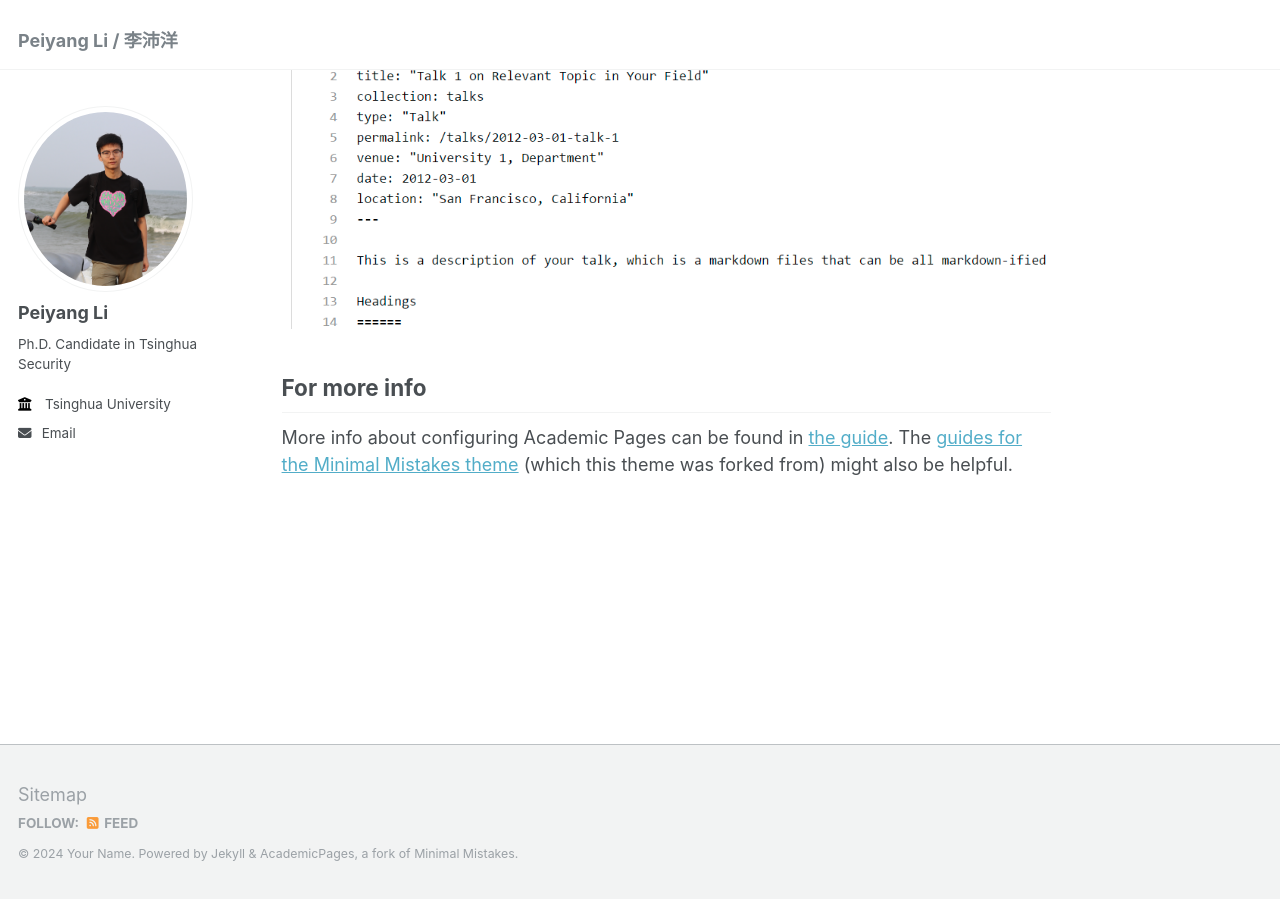
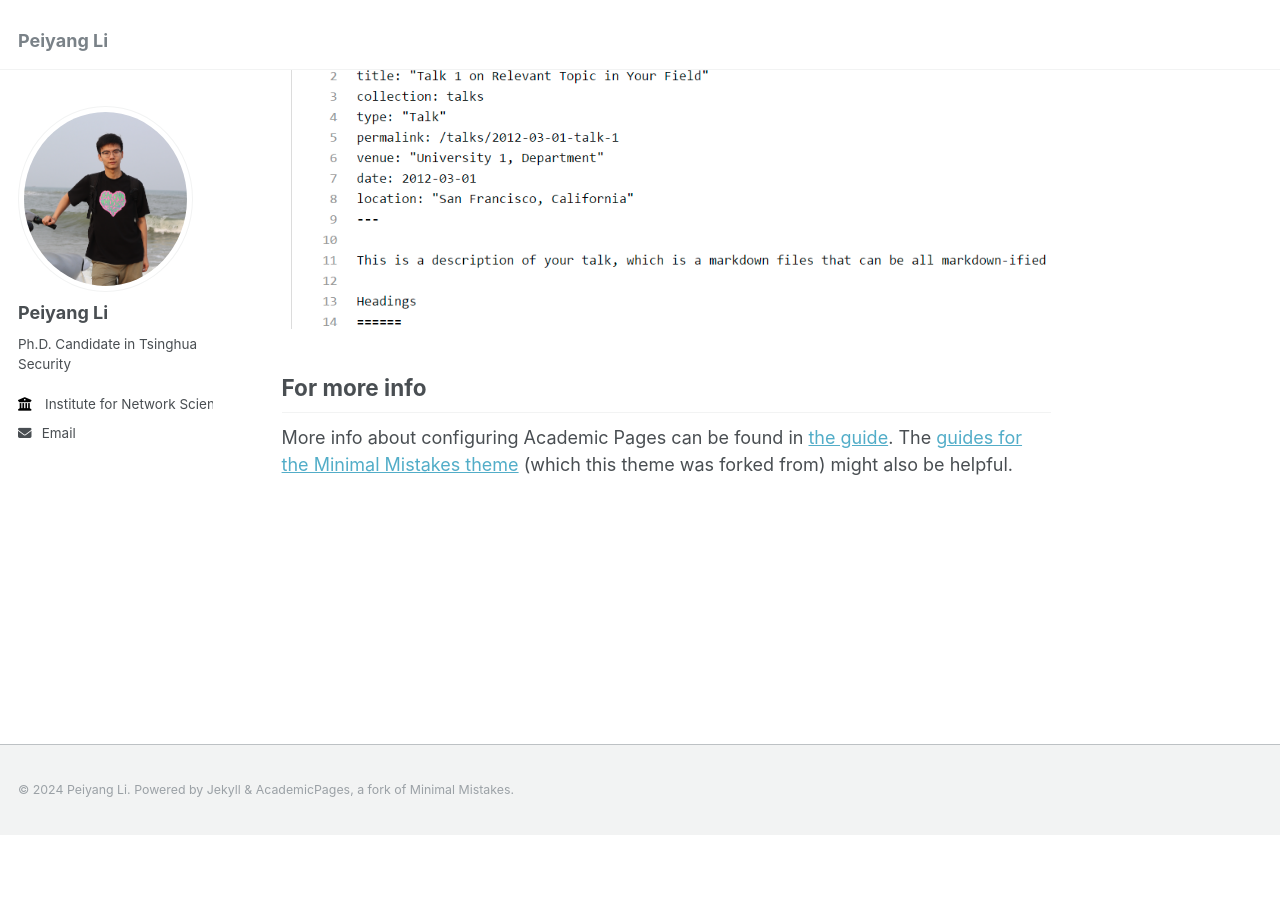
Before and after one commit to peiyangL/peiyangL.github.io, a Jekyll site: the page built from _pages/about.md, in a window 1280 px wide and 900 px high, scrolled down 2632 px. Built offline with Jekyll 4.4.1, drawn with Linux system fonts in a browser that asks for light colours; after the commit the page ends 3468 px from its top, so only the background shows below that; some of the changed text lies outside the part shown.

Commit message:
rm footer

```diff
--- a/_config.yml
+++ b/_config.yml
@@ -8,9 +8,9 @@
 
 # Basic Site Settings
 locale                   : "en-US"
-title                    : "Peiyang Li / 李沛洋"
+title                    : "Peiyang Li"
 title_separator          : "-"
-name                     : &name "Your Name"
+name                     : &name "Peiyang Li"
 description              : &description "personal description"
 url                      : https://peiyangl.github.io/ # the base hostname & protocol for your site e.g. "https://mmistakes.github.io"
 baseurl                  : "" # the subpath of your site, e.g. "/blog"
@@ -26,7 +26,7 @@ author:
   pronouns         : # example: "she/her"
   bio              : "Ph.D. Candidate in Tsinghua Security"
   # location         : "Earth"
-  employer         : "Tsinghua University"
+  employer         : "Institute for Network Sciences and Cyberspace, Tsinghua University"
   uri              : # URL
   email            : "li-py23@mails.tsinghua.edu.cn"
 
@@ -116,7 +116,7 @@ staticman:
       options:
         format           : "iso8601" # "iso8601" (default), "timestamp-seconds", "timestamp-milliseconds"
 atom_feed:
-  hide                   : false     # change to true to hide the RSS feed in the footer
+  hide                   : true     # change to true to hide the RSS feed in the footer
   path                   : # blank (default) uses feed.xml
 
 
--- a/_includes/footer/custom.html
+++ b/_includes/footer/custom.html
@@ -1,3 +1,3 @@
 <!-- start custom footer snippets -->
-<a href="/sitemap/">Sitemap</a>
+<!-- <a href="/sitemap/">Sitemap</a> -->
 <!-- end custom footer snippets -->
```
Also changed, not shown: _pages/about.md (+1 -1 lines).
